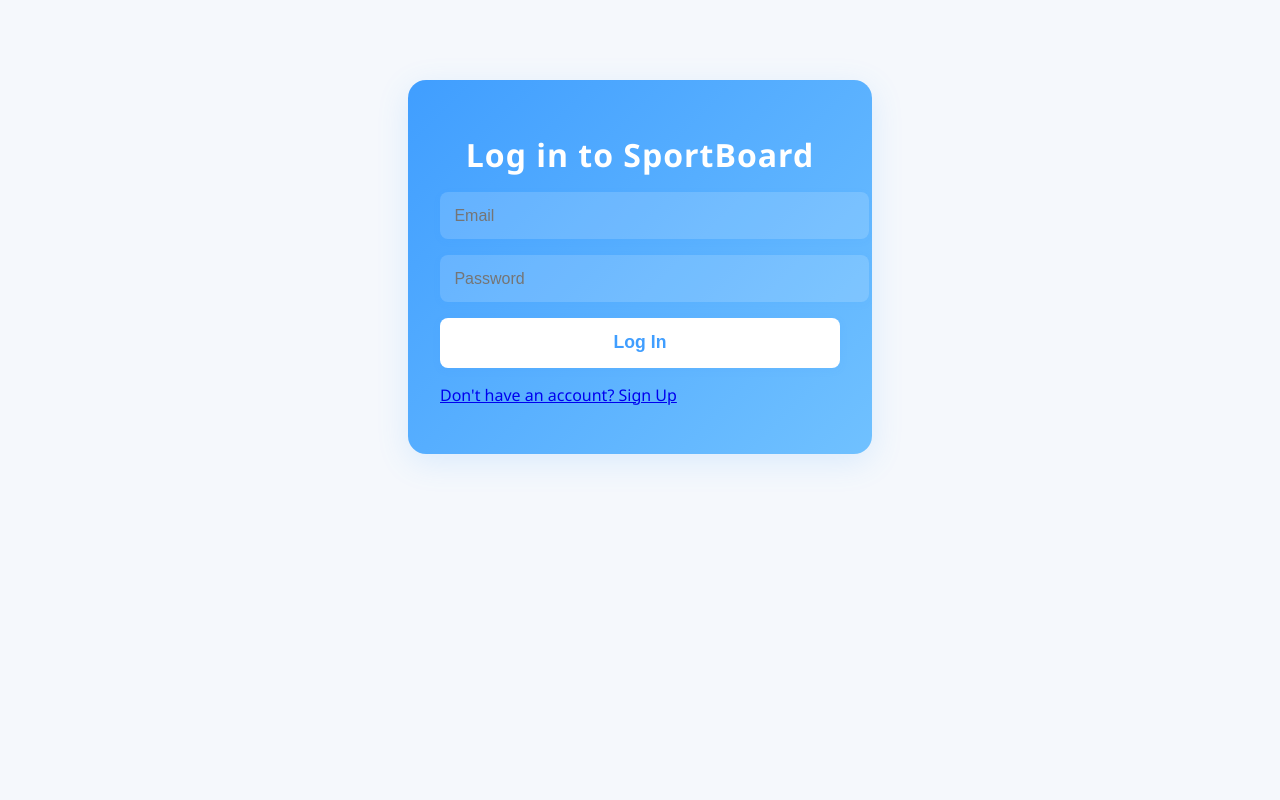
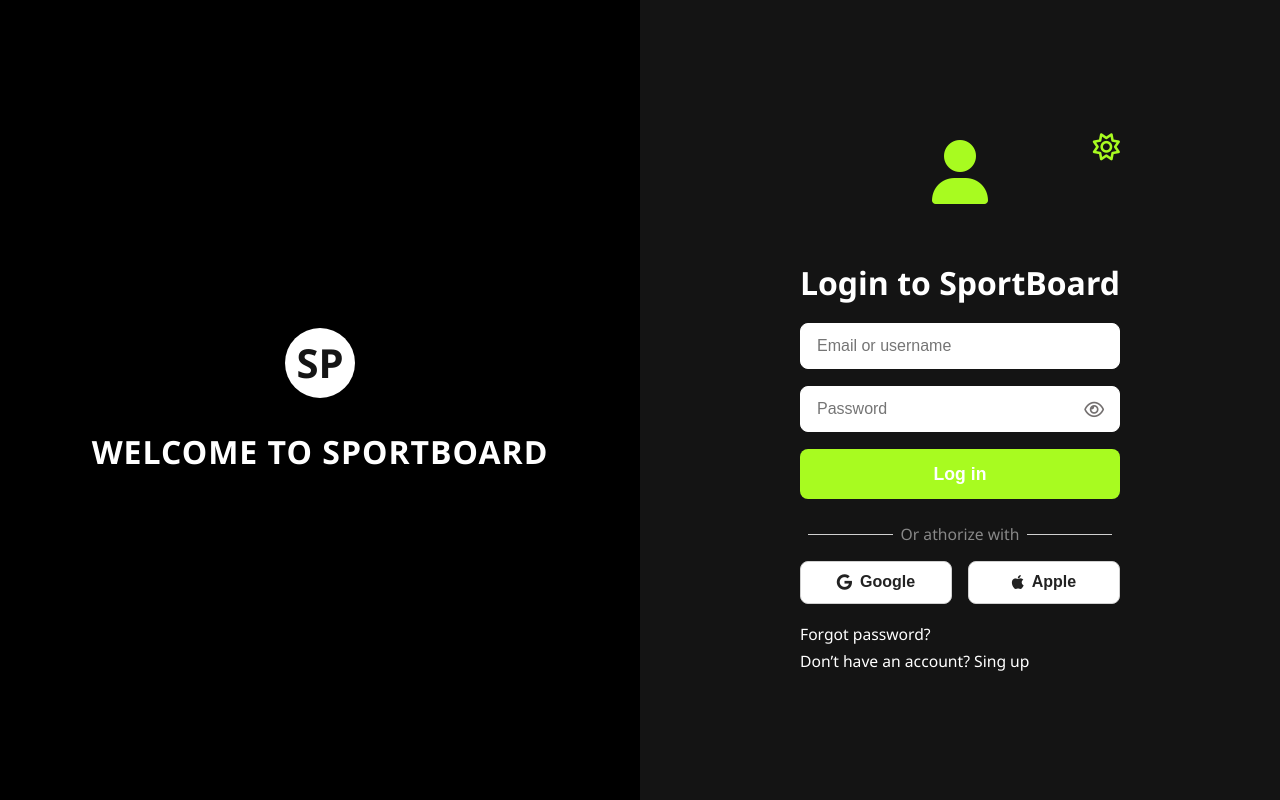
Before and after one commit to mateochamba/SBP, a plain HTML site: page index.html in a window 1280 px wide. Drawn offline with Linux system fonts and the light colour scheme.

Commit message:
Actualización
Hola

```diff
--- a/assets/css/style.css
+++ b/assets/css/style.css
@@ -1,207 +1,238 @@
-body {
-  font-family: 'Segoe UI', sans-serif;
-  background-color: #f5f8fc;
+body, html {
   margin: 0;
   padding: 0;
+  box-sizing: border-box;
+  font-family: 'Segoe UI', 'Arial', sans-serif;
+  background: #141414;
+  min-height: 100vh;
 }
-.login-container {
-  max-width: 400px;
-  margin: 80px auto;
-  padding: 2rem;
-  background: linear-gradient(135deg, #409eff 0%, #70c1ff 100%);
-  border-radius: 18px;
-  box-shadow: 0 8px 32px rgba(64,158,255,0.15);
+
+.login-main {
+  display: flex;
+  min-height: 100vh;
+}
+
+.login-left {
+  background: #000000;
   color: #fff;
-  position: relative;
-  overflow: hidden;
-  animation: fadeIn 1s;
+  flex: 1.8;
+  display: flex;
+  flex-direction: column;
+  align-items: center;
+  justify-content: center;
+  padding: 0 2rem;
 }
-.login-container h1 {
-  text-align: center;
-  margin-bottom: 1rem;
-  font-weight: 700;
-  letter-spacing: 1px;
-  color: #fff;
-}
-.login-container input {
-  width: 100%;
-  padding: 0.9rem;
-  margin-bottom: 1rem;
-  border-radius: 8px;
-  border: none;
-  outline: none;
-  font-size: 1rem;
-  background: rgba(255,255,255,0.15);
-  color: #222;
-  transition: box-shadow 0.2s;
-  box-shadow: 0 2px 8px rgba(64,158,255,0.05);
-}
-.login-container input:focus {
-  box-shadow: 0 0 0 2px #409eff44;
-}
-.login-container button {
-  width: 100%;
-  padding: 0.9rem;
+
+.logo {
   background: #fff;
-  color: #409eff;
-  border: none;
-  border-radius: 8px;
-  font-weight: 700;
-  font-size: 1.1rem;
-  cursor: pointer;
-  transition: background 0.2s, color 0.2s;
-  box-shadow: 0 2px 8px rgba(64,158,255,0.08);
-}
-.login-container button:hover {
-  background: #409eff;
-  color: #fff;
-}
-.login-container .error-message {
-  color: #ff4d4f;
-  background: rgba(255,77,79,0.1);
-  border-radius: 6px;
-  padding: 0.5rem 1rem;
-  margin-bottom: 1rem;
-  text-align: center;
-  font-size: 0.98rem;
-  display: none;
-}
-.login-container .loading {
+  color: #141414;
+  font-weight: bold;
+  font-size: 2.5rem;
+  width: 70px;
+  height: 70px;
+  border-radius: 50%;
   display: flex;
   align-items: center;
   justify-content: center;
-  margin-bottom: 1rem;
+  margin-bottom: 2rem;
+  box-shadow: 0 2px 12px rgba(0,0,0,0.08);
 }
-.login-container .loading span {
-  width: 10px;
-  height: 10px;
-  margin: 0 2px;
-  background: #fff;
-  border-radius: 50%;
-  display: inline-block;
-  animation: bounce 0.8s infinite alternate;
+
+.login-left h2 {
+  font-size: 2rem;
+  font-weight: 700;
+  letter-spacing: 1px;
+  margin: 0;
 }
-.login-container .loading span:nth-child(2) {
-  animation-delay: 0.2s;
-}
-.login-container .loading span:nth-child(3) {
-  animation-delay: 0.4s;
-}
-@keyframes bounce {
-  to { transform: translateY(-8px); }
-}
-@keyframes fadeIn {
-  from { opacity: 0; transform: translateY(40px); }
-  to { opacity: 1; transform: translateY(0); }
-}
-.navbar {
-  background-color: white;
-  display: flex;
-  justify-content: space-between;
-  padding: 1rem 2rem;
-  box-shadow: 0 2px 4px rgba(0,0,0,0.05);
-}
-.navbar nav a {
-  margin-left: 1.5rem;
-  text-decoration: none;
-  color: #333;
-}
-.main-content {
-  padding: 2rem;
-}
-.dashboard-cards {
-  display: flex;
-  gap: 2rem;
-  margin-top: 2rem;
-  justify-content: center;
-  flex-wrap: wrap;
-}
-.card {
-  background: #fff;
-  border-radius: 14px;
-  box-shadow: 0 4px 16px rgba(64,158,255,0.08);
-  padding: 2rem 2.5rem;
-  min-width: 220px;
-  text-align: center;
-  transition: transform 0.2s, box-shadow 0.2s;
-  color: #409eff;
-  font-weight: 600;
-}
-.card:hover {
-  transform: translateY(-6px) scale(1.03);
-  box-shadow: 0 8px 32px rgba(64,158,255,0.18);
-}
-.calendar-modern {
-  background: #fff;
-  border-radius: 14px;
-  box-shadow: 0 4px 16px rgba(64,158,255,0.08);
-  padding: 2rem;
-  margin: 2rem auto;
-  max-width: 400px;
-  color: #333;
-}
-.profile-form, .settings-form {
+
+.login-right {
+  flex: 2;
+  background: #141414;
   display: flex;
   flex-direction: column;
-  gap: 1.2rem;
-  max-width: 350px;
-  margin: 2rem auto;
-  background: #fff;
-  border-radius: 12px;
-  box-shadow: 0 2px 8px rgba(64,158,255,0.08);
-  padding: 2rem;
+  justify-content: center;
+  align-items: center;
+  padding: 2rem 0;
 }
-.profile-form label, .settings-form label {
+
+.login-header {
+  position: relative;
+  display: flex;
+  justify-content: center;
+  align-items: center;
+  width: 320px;
+  margin-bottom: 1.5rem;
+}
+
+.user-icon {
+  font-size: 4rem;
+  color: #A8FB20;
+}
+
+.theme-toggle {
+  position: absolute;
+  top: 0;
+  right: 0;
+  font-size: 1.7rem;
+  color: #A8FB20;
+  cursor: pointer;
+}
+
+.login-right h1 {
+  font-size: 2rem;
+  font-weight: 700;
+  margin-bottom: 1.2rem;
+  color: #fff;
+}
+
+.login-form {
   display: flex;
   flex-direction: column;
-  font-weight: 500;
-  color: #409eff;
-  text-align: left;
+  width: 320px;
+  gap: 1.1rem;
 }
-.profile-form input, .settings-form select {
-  margin-top: 0.5rem;
-  padding: 0.7rem;
-  border-radius: 7px;
-  border: 1px solid #d0e2ff;
+
+.login-form input {
+  width: 100%;
+  box-sizing: border-box;
+  padding: 0.8rem 1rem;
+  border-radius: 8px;
+  border: 1px solid #fff;
   font-size: 1rem;
+  background: #fff;
+  outline: none;
+  transition: border 0.2s;
 }
-.profile-form button, .settings-form button, .add-team-btn, .teams-table button {
-  background: #409eff;
+
+.login-form input:focus {
+  border: 1.5px solid #A8FB20;
+}
+
+.password-wrapper {
+  position: relative;
+  display: flex;
+  align-items: center;
+}
+
+.password-wrapper input {
+  width: 100%;
+  box-sizing: border-box;
+}
+
+.toggle-password {
+  position: absolute;
+  right: 1rem;
+  top: 50%;
+  transform: translateY(-50%);
+  cursor: pointer;
+  color: #747070;
+  font-size: 1.1rem;
+}
+
+.login-btn {
+  background: #A8FB20;
   color: #fff;
   border: none;
   border-radius: 8px;
-  padding: 0.7rem 1.2rem;
-  font-weight: 600;
+  padding: 0.9rem;
+  font-size: 1.1rem;
+  font-weight: 700;
   cursor: pointer;
-  margin-top: 1rem;
   transition: background 0.2s;
 }
-.profile-form button:hover, .settings-form button:hover, .add-team-btn:hover, .teams-table button:hover {
-  background: #1867c0;
+
+.login-btn:hover {
+  background: #0C0B0E;
 }
-.teams-table {
-  width: 100%;
-  max-width: 600px;
-  margin: 2rem auto;
-  border-collapse: collapse;
+
+.or-divider {
+  display: flex;
+  align-items: center;
+  width: 320px;
+  margin: 1.5rem 0 1rem 0;
+}
+
+.or-divider span {
+  flex: 1;
+  height: 1px;
+  background: #d0d0d0;
+  margin: 0 8px;
+}
+
+.or-divider p {
+  margin: 0;
+  color: #888;
+  font-size: 0.98rem;
+}
+
+.social-login {
+  display: flex;
+  gap: 1rem;
+  width: 320px;
+  margin-bottom: 1.2rem;
+}
+
+.google-btn, .apple-btn {
+  flex: 1;
   background: #fff;
-  border-radius: 12px;
-  box-shadow: 0 2px 8px rgba(64,158,255,0.08);
-  overflow: hidden;
+  color: #222;
+  border: 1px solid #d0d0d0;
+  border-radius: 8px;
+  padding: 0.7rem 0;
+  font-size: 1rem;
+  font-weight: 600;
+  display: flex;
+  align-items: center;
+  justify-content: center;
+  gap: 0.5rem;
+  cursor: pointer;
+  transition: border 0.2s, box-shadow 0.2s;
 }
-.teams-table th, .teams-table td {
-  padding: 1rem;
-  text-align: left;
-  border-bottom: 1px solid #f0f0f0;
+
+.google-btn:hover, .apple-btn:hover {
+  border: 1.5px solid #0C0B0E;
+  box-shadow: 0 2px 8px rgba(183,28,28,0.08);
 }
-.teams-table th {
-  background: #f5f8fc;
-  color: #409eff;
+
+.login-links {
+  width: 320px;
+  display: flex;
+  flex-direction: column;
+  align-items: flex-start;
+  gap: 0.3rem;
 }
-.teams-table tr:last-child td {
-  border-bottom: none;
+
+.login-links a {
+  color: #ffffff;
+  text-decoration: none;
+  font-size: 0.98rem;
+  transition: text-decoration 0.2s;
 }
-.add-team-btn {
-  display: block;
-  margin: 1.5rem auto 0 auto;
+
+.login-links a:hover {
+  text-decoration: underline;
 }
+
+.login-links p {
+  margin: 0;
+  font-size: 0.98rem;
+  color: #ffffff;
+}
+
+@media (max-width: 900px) {
+  .login-main {
+    flex-direction: column;
+  }
+  .login-left, .login-right {
+    flex: unset;
+    width: 100%;
+    min-height: 250px;
+  }
+  .login-right {
+    padding: 2rem 1rem;
+  }
+  .login-header, .login-form, .or-divider, .social-login, .login-links {
+    width: 100%;
+    max-width: 350px;
+  }
+}
--- a/index.html
+++ b/index.html
@@ -5,19 +5,68 @@
   <meta name="viewport" content="width=device-width, initial-scale=1.0"/>
   <title>SportBoard Login</title>
   <link rel="stylesheet" href="assets/css/style.css"/>
+  <link rel="stylesheet" href="https://cdnjs.cloudflare.com/ajax/libs/font-awesome/6.4.2/css/all.min.css"/>
 </head>
 <body>
-  <div class="login-container">
-    <h1>Log in to SportBoard</h1>
-    <div id="error-message" class="error-message"></div>
-    <div id="loading" class="loading" style="display:none;">
-      <span></span><span></span><span></span>
+  <div class="login-main">
+    <div class="login-left">
+      <div class="logo">SP</div>
+      <h2>WELCOME TO SPORTBOARD</h2>
     </div>
-    <input type="email" id="email" placeholder="Email" required />
-    <input type="password" id="password" placeholder="Password" required />
-    <button onclick="login()">Log In</button>
-    <p><a href="#">Don't have an account? Sign Up</a></p>
+    <div class="login-right">
+      <div class="login-header">
+        <div class="user-icon">
+          <i class="fa-solid fa-user"></i>
+        </div>
+        <div class="theme-toggle">
+          <i class="fa-regular fa-sun"></i>
+        </div>
+      </div>
+      <h1>Login to SportBoard</h1>
+      <div id="error-message" class="error-message" style="display:none;"></div>
+      <div id="loading" class="loading" style="display:none;">
+        <span></span><span></span><span></span>
+      </div>
+      <form class="login-form" autocomplete="off" onsubmit="login(); return false;">
+        <input type="text" id="email" placeholder="Email or username" required />
+        <div class="password-wrapper">
+          <input type="password" id="password" placeholder="Password" required />
+          <span class="toggle-password" onclick="togglePassword()">
+            <i class="fa-regular fa-eye"></i>
+          </span>
+        </div>
+        <button type="submit" class="login-btn">Log in</button>
+      </form>
+      <div class="or-divider">
+        <span></span>
+        <p>Or athorize with</p>
+        <span></span>
+      </div>
+      <div class="social-login">
+        <button class="google-btn"><i class="fa-brands fa-google"></i> Google</button>
+        <button class="apple-btn"><i class="fa-brands fa-apple"></i> Apple</button>
+      </div>
+      <div class="login-links">
+        <a href="#">Forgot password?</a>
+        <p>Don’t have an account? <a href="#">Sing up</a></p>
+      </div>
+    </div>
   </div>
   <script src="assets/js/main.js"></script>
+  <script>
+    function togglePassword() {
+      const pwd = document.getElementById('password');
+      const icon = document.querySelector('.toggle-password i');
+      if (pwd.type === 'password') {
+        pwd.type = 'text';
+        icon.classList.remove('fa-eye');
+        icon.classList.add('fa-eye-slash');
+      } else {
+        pwd.type = 'password';
+        icon.classList.remove('fa-eye-slash');
+        icon.classList.add('fa-eye');
+      }
+    }
+  </script>
 </body>
 </html>
```
